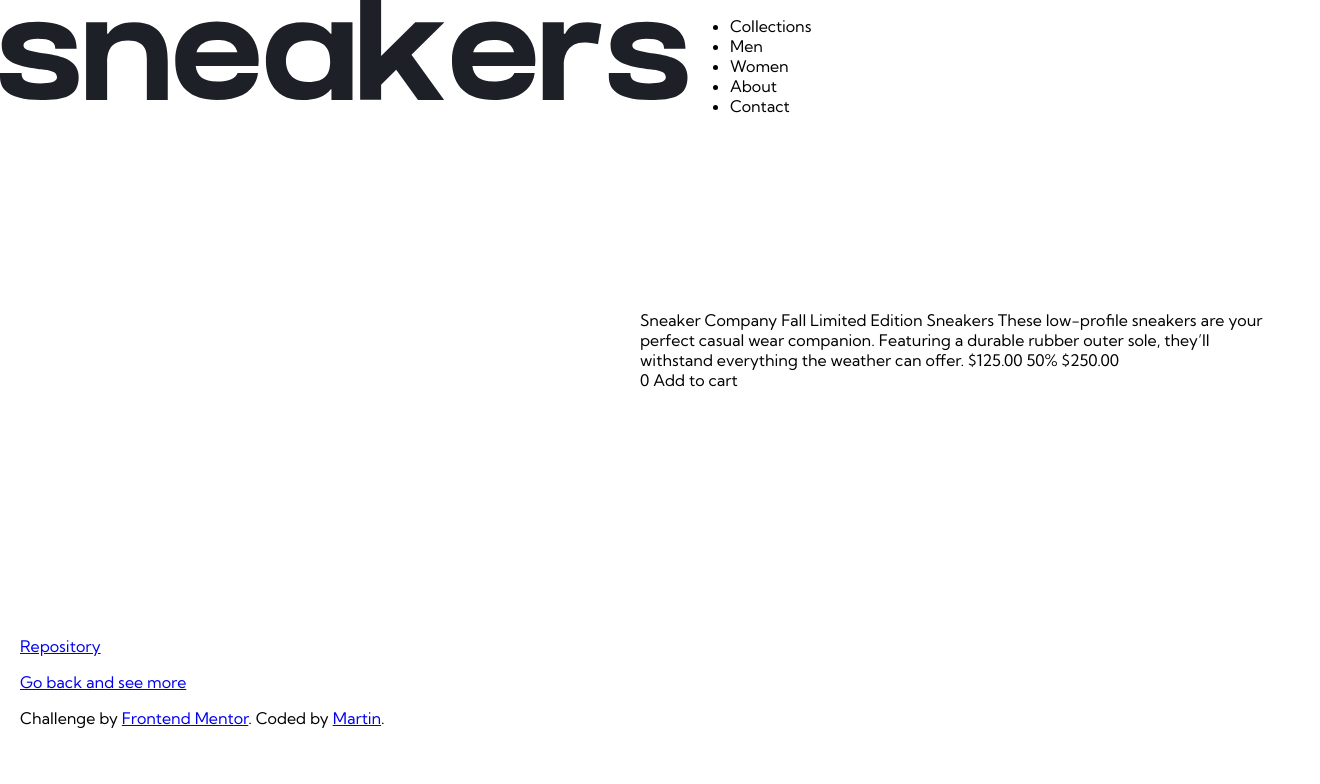
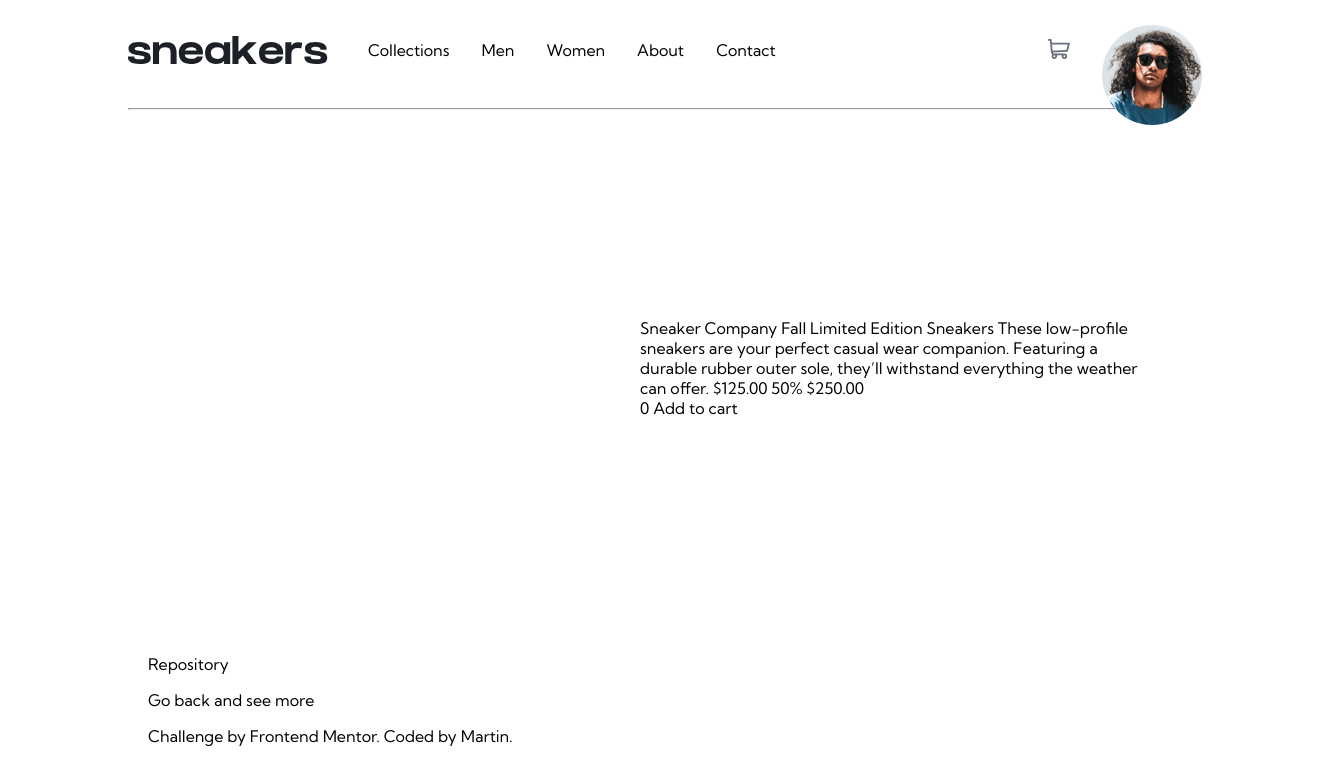
Before and after one commit to martinnegro/Challenges, a plain HTML site: page ecommerce-product-page-main/index.html in a window 1280 px wide. Shown: the whole page, 1320 px wide, since content can reach past the window. Drawn offline with Linux system fonts and the light colour scheme.

Commit message:
Make header layout

```diff
--- a/ecommerce-product-page-main/index.html
+++ b/ecommerce-product-page-main/index.html
@@ -8,21 +8,45 @@
 
   <title>Frontend Mentor | E-commerce product page</title>
 
-  <link rel="stylesheet" href="global.css">
+  <link rel="stylesheet" href="styles/global.css">
+  <link rel="stylesheet" href="styles/header.css">
 </head>
 <body>
+
   <header>
-    <img src="images/logo.svg" alt="sneakers">
+    <img class="logo" src="images/logo.svg" alt="sneakers">
+
     <nav>
-      <ul>
-        <li>Collections</li>
-        <li>Men</li>
-        <li>Women</li>
-        <li>About</li>
-        <li>Contact</li>
+      <ul class="horizontal-ul">
+        <a href="#" alt="">
+          <li>Collections</li>
+        </a>
+        <a href="#" alt="">
+          <li>Men</li>
+        </a>
+        <a href="#" alt="">
+          <li>Women</li>
+        </a>
+        <a href="#" alt="">
+          <li>About</li>
+        </a>
+        <a href="#" alt="">
+          <li>Contact</li>
+        </a>
       </ul>
     </nav>
+
+    <div class="user-controls">
+      <button >
+        <img src="images/icon-cart.svg"/>
+      </button>
+      <button class="avatar-button">
+        <img src="images/image-avatar.png"/>
+      </button>
+    </div>
   </header>
+
+  <hr>
 
   <main>
 
--- a/ecommerce-product-page-main/global.css
+++ b/ecommerce-product-page-main/styles/global.css
@@ -1,6 +1,7 @@
 @import url('https://fonts.googleapis.com/css2?family=Kumbh+Sans:wght@400;700&display=swap');
 
 * {
+    box-sizing: border-box;
     /* COLORS */
     /* Primary */
     --orange: hsl(26, 100%, 55%);
@@ -19,12 +20,14 @@
 }
 
 html, body {
-    box-sizing: border-box;
     width: 100vw;
     height: 100vh;
     margin: 0;
+    font-family: 'Kumbh Sans', sans-serif;
+}
 
-    font-family: 'Kumbh Sans', sans-serif;
+body {
+    padding-inline: 10%;
 }
 
 header {
@@ -32,7 +35,7 @@ header {
     height: 100px;
 
     display: flex;
-
+    align-items: center;
 }
 
 main {
@@ -52,6 +55,20 @@ footer {
     align-self: flex-end;
 }
 
+
+button {
+    padding: 0;
+    border: none;
+    background: none;
+    cursor: pointer;
+}
+
+a {
+    color: inherit;
+    text-decoration: none;
+}
+
+/* CONTAINERS DIVS */
 .product-images {
     width: 50%;
     height: 500px;
@@ -66,6 +83,13 @@ footer {
     width: max-content;
 }
 
+.avatar-button {
+    width: 50px;
+    height: 50px;
+
+    display: flex;
+}
+
 @media (max-width: 600px) {
 
 }
--- /dev/null
+++ b/ecommerce-product-page-main/styles/header.css
@@ -0,0 +1,17 @@
+.logo {
+    width: 200px;
+    height: fit-content;
+}
+
+.horizontal-ul {
+    display: flex;
+    gap: 2rem;
+
+    list-style: none;
+}
+
+.user-controls {
+    margin-left: auto;
+    display: flex;
+    gap: 2rem;
+}
```
